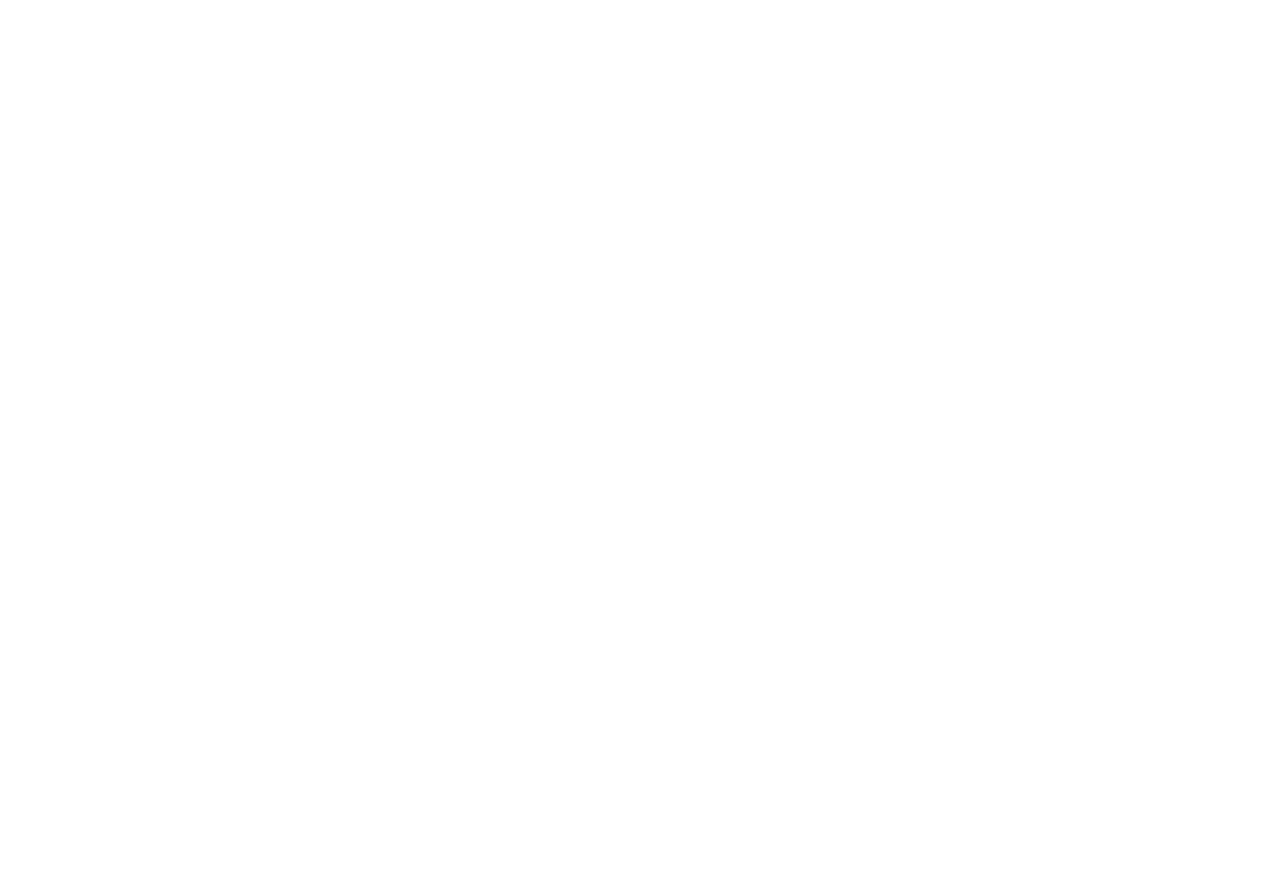
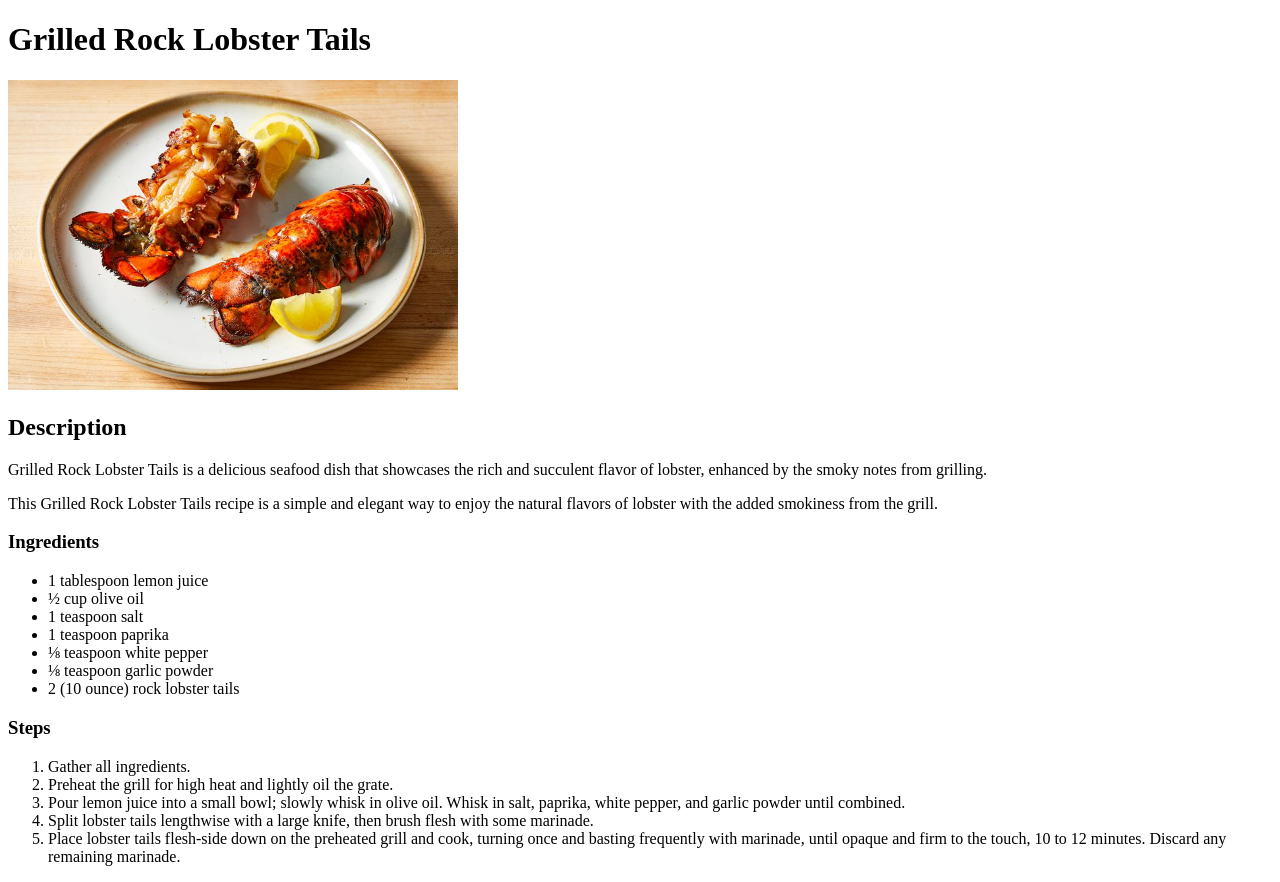
Before and after one commit to veronicabreguta/odin-recipes, a plain HTML site: page recipes/grilled-lobster-tails.html in a window 1280 px wide. Before the commit the page ends 800 px from the top, so only its background shows below. Drawn offline with Linux system fonts and the light colour scheme.

Commit message:
Add ingredients and steps to lobster page and fixed the code alignment in the other two pages

```diff
--- a/recipes/grilled-lobster-tails.html
+++ b/recipes/grilled-lobster-tails.html
@@ -6,6 +6,34 @@
     <title>Grilled Rock Lobster Tails</title>
 </head>
 <body>
+    <h1>Grilled Rock Lobster Tails</h1>
+    <img src="../images/grilled-lobster.jpeg" height="310" width="450">
+    <h2>Description</h2>
+    <p>Grilled Rock Lobster Tails is a delicious seafood dish that showcases the rich and succulent flavor of lobster,
+       enhanced by the smoky notes from grilling. </p>
+    <p>This Grilled Rock Lobster Tails recipe is a simple and elegant
+       way to enjoy the natural flavors of lobster with the added smokiness from the grill.</p>
 
+    <h3>Ingredients</h3>
+    <ul>
+        <li>1 tablespoon lemon juice</li>
+        <li>½ cup olive oil</li>
+        <li>1 teaspoon salt</li>
+        <li>1 teaspoon paprika</li>
+        <li>⅛ teaspoon white pepper</li>
+        <li>⅛ teaspoon garlic powder</li>
+        <li>2 (10 ounce) rock lobster tails</li>
+    </ul>
+
+    <h3>Steps</h3>
+    <ol>
+        <li>Gather all ingredients.</li>
+        <li>Preheat the grill for high heat and lightly oil the grate.</li>
+        <li>Pour lemon juice into a small bowl; slowly whisk in olive oil. Whisk in salt, paprika, white pepper,
+            and garlic powder until combined.</li>
+        <li>Split lobster tails lengthwise with a large knife, then brush flesh with some marinade.</li>
+        <li>Place lobster tails flesh-side down on the preheated grill and cook, turning once and basting frequently
+            with marinade, until opaque and firm to the touch, 10 to 12 minutes. Discard any remaining marinade.</li>
+    </ol>
 </body>
 </html>
```
Also changed, not shown: recipes/biscuits.html (+14 -28 lines), recipes/roasted-potatoes.html (+2 -4 lines).
